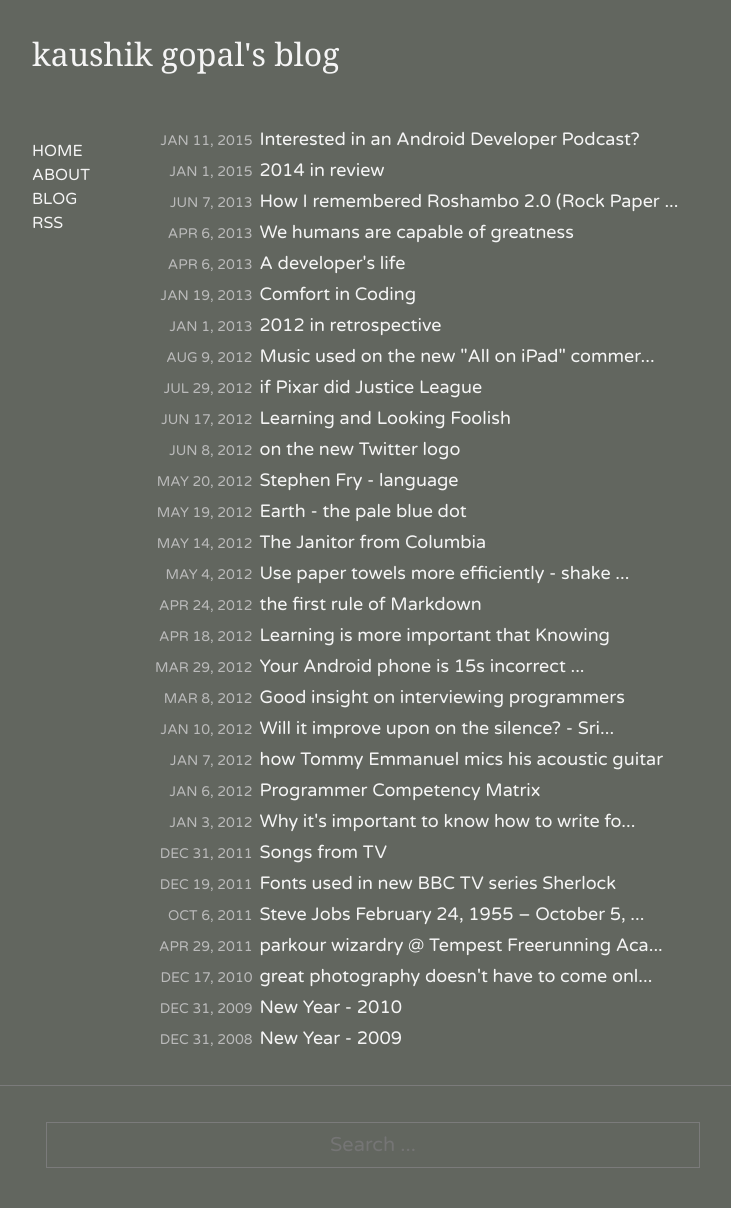
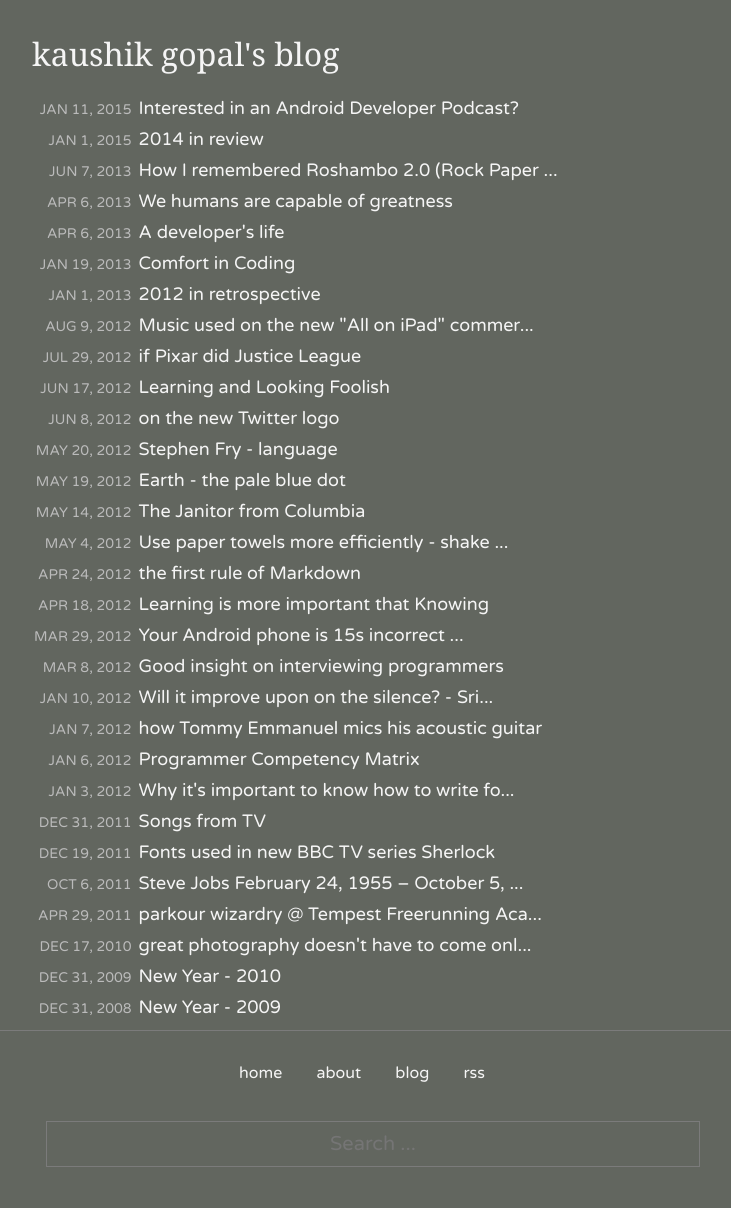
Before and after one commit to kaushikgopal/octopress-kaush-blog, a Jekyll site: the page built from index.html, in a window 1280 px wide. Shown: the whole page, without its empty margins (278-1009 px from the left). Built offline with Jekyll 4.4.1, drawn with Linux system fonts in a browser that asks for light colours.

Commit message:
fix: change site-nav to footer

```diff
--- a/_includes/footer.html
+++ b/_includes/footer.html
@@ -1,6 +1,15 @@
 <footer class="site-footer">
 
   <div class="wrapper">
+
+      <nav class="site-nav">
+        <ul>
+          <li><a class="nav-link" href="http://kaush.co">home</a></li>
+          <li><a class="nav-link" href="/about/">about</a></li>
+          <li><a class="nav-link site-title" href="{{ site.baseurl }}/">blog</a></li>
+          <li><a class="nav-link" href="http://feeds.feedburner.com/Katablogism">rss</a></li>
+        </ul>
+      </nav>
 
     <form action="http://google.com/search" method="get">
       <fieldset role="search">
--- a/_layouts/default.html
+++ b/_layouts/default.html
@@ -8,16 +8,6 @@
 
   <div class="wrapper">
     <div class="page-content">
-
-      <nav class="site-nav">
-        <ul>
-          <li><a class="nav-link" href="http://kaush.co">home</a></li>
-          <li><a class="nav-link" href="/about/">about</a></li>
-          <li><a class="nav-link site-title" href="{{ site.baseurl }}/">blog</a></li>
-          <li><a class="nav-link" href="http://feeds.feedburner.com/Katablogism">rss</a></li>
-        </ul>
-      </nav>
-
       <div class="page-content-wrapper">
         {{ content }}
       </div>
--- a/_sass/_layout.scss
+++ b/_sass/_layout.scss
@@ -10,8 +10,9 @@
     #banner {
         margin-top : $spacing-unit;
 
+        h1 { margin-bottom: 0; }
         @include media-query($on-mobile) {
-           h1 {text-align: center;}
+            h1 { text-align: center; }
         }
 
         .site-title {
@@ -23,31 +24,16 @@
 /* Content
 ================================================== */
 
-.site-nav, .page-content-wrapper {
+.page-content-wrapper {
     float: left;
-    margin: $spacing-unit 0;
+    margin: $spacing-micro-unit 0;
 }
 
 .site-nav {
-    @include micro-header;
-    // width: 10%;
-    padding-right: 5%;
-    padding-top: $spacing-micro-unit + 10px;
-    margin-right: $spacing-unit;
 
-    ul {
-        list-style: none;
-        margin-left: 0;
-
-        .nav-link {
-            line-height: $base-line-height;
-        }
-    }
-
-    @include media-query($on-mobile) {
     width: 100%;
-        margin: 0px;
     text-align: center;
+    margin-bottom: $spacing-unit;
 
     ul  {
         margin: 0 auto;
@@ -62,27 +48,6 @@
         }
     }
 }
-
-    @include media-query($on-tablet) {
-        width: 100%;
-        margin: 0px;
-        text-align: center;
-
-        ul  {
-            margin: 0 auto;
-
-            li {
-                display: inline;
-                text-align: center;
-                // float: left;
-                &:not(:first-child) {
-                    margin-left: $spacing-unit;
-                }
-            }
-        }
-    }
-}
-
 
 .page-content-wrapper {
     min-width: $page-content-width;
@@ -128,6 +93,10 @@
 .post-meta, .post-link {
     float: left;
 }
+.post-meta {
+    margin-top: 0;
+    padding: 0;
+}
 
 @include media-query($on-tablet) {
     .post-meta-index {
@@ -152,6 +121,9 @@
 /* Post content section
 ========================= */
 
+.post {
+    padding-top: $spacing-unit;
+
     .post-header {
         margin-bottom: $spacing-unit/2;
         float:left;
@@ -162,14 +134,9 @@
             margin-bottom: 0;
             font-size: 26px;
             font-family: $font-family-base;
-        // line-height: 1;
-
-        @include media-query($on-laptop) {
-            font-size: 36px;
         }
     }
 }
-
 .post-content {
     clear: left;
     margin-bottom: $spacing-unit;
```
Lines whose indentation alone changed are shown as unchanged.
